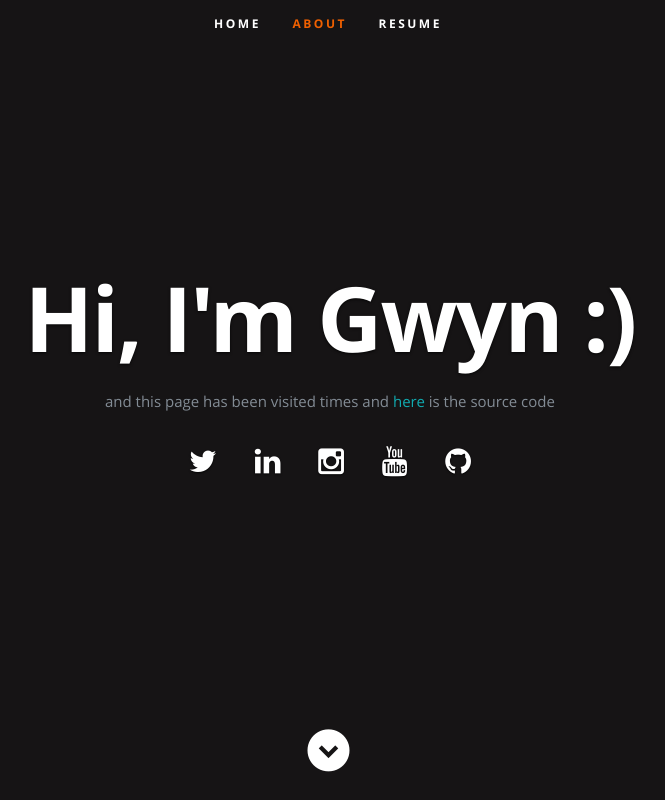
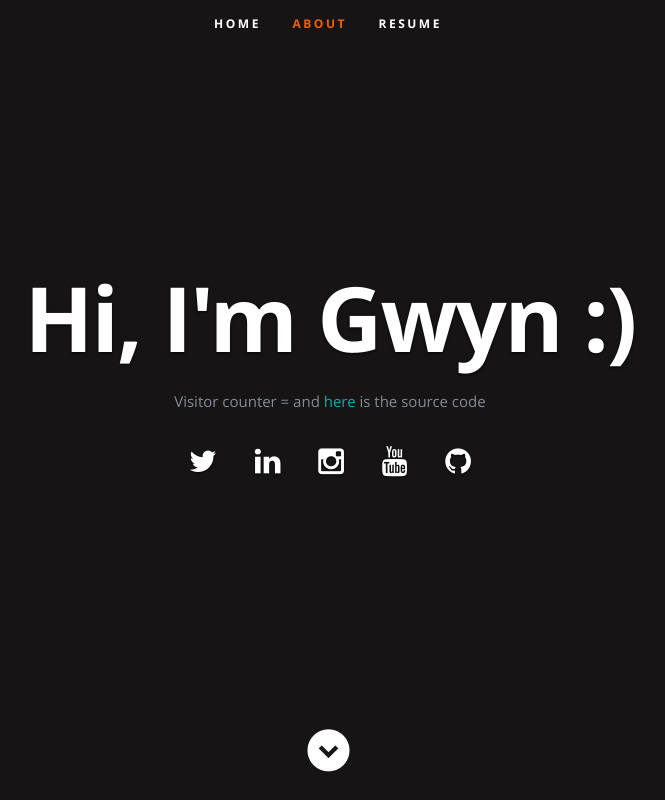
Before and after one commit to kranthinagisetty/cgc-azure-resume, a plain HTML site: page frontend/index.html in a window 1280 px wide. Shown: the top 800 px of the page, without its empty margins (312-977 px from the left). Drawn offline with nearby package versions, Linux system fonts and the light colour scheme; no server answers.

```diff
--- a/frontend/index.html
+++ b/frontend/index.html
@@ -56,7 +56,7 @@
          <div class="banner-text">
             <h1 class="responsive-headline">Hi, I'm Gwyn :)</h1>
 
-            <p>and this page has been visited <a id="counter"></a> times and <span> <a href="https://github.com/madebygps/cgc-azure-resume"> here</a></span> is the source code</p>
+            <p>Visitor counter = <a id="counter"></a><span> and <a href="https://github.com/madebygps/cgc-azure-resume"> here</a></span> is the source code</p>
             <ul class="social">
                <li><a href="https://twitter.com/madebygps"><i class="fa fa-twitter"></i></a></li>
                <li><a href="https://linkedin.com/in/gwyneth-pena"><i class="fa fa-linkedin"></i></a></li>
```
Also changed, not shown: 2 other files.
